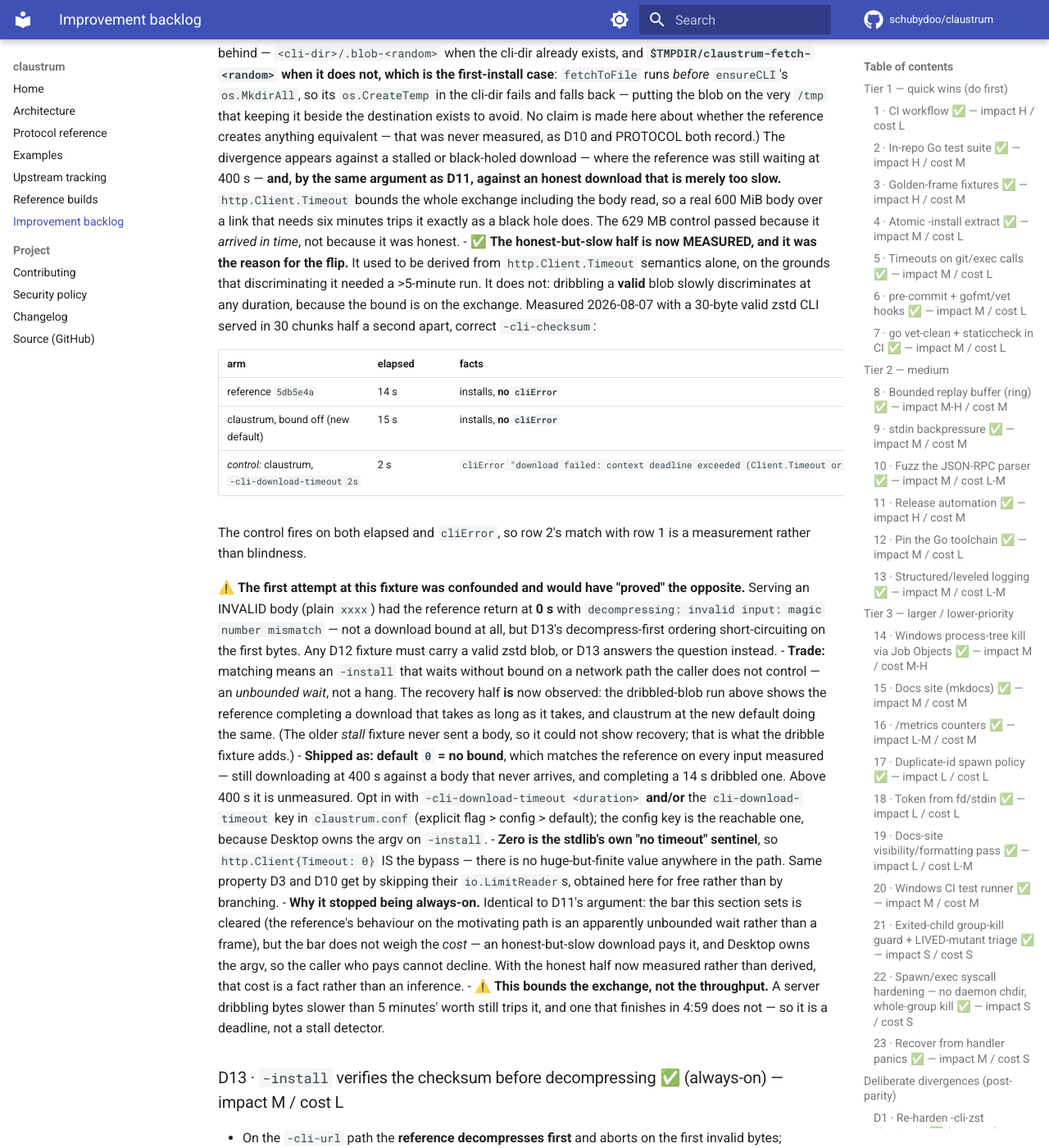
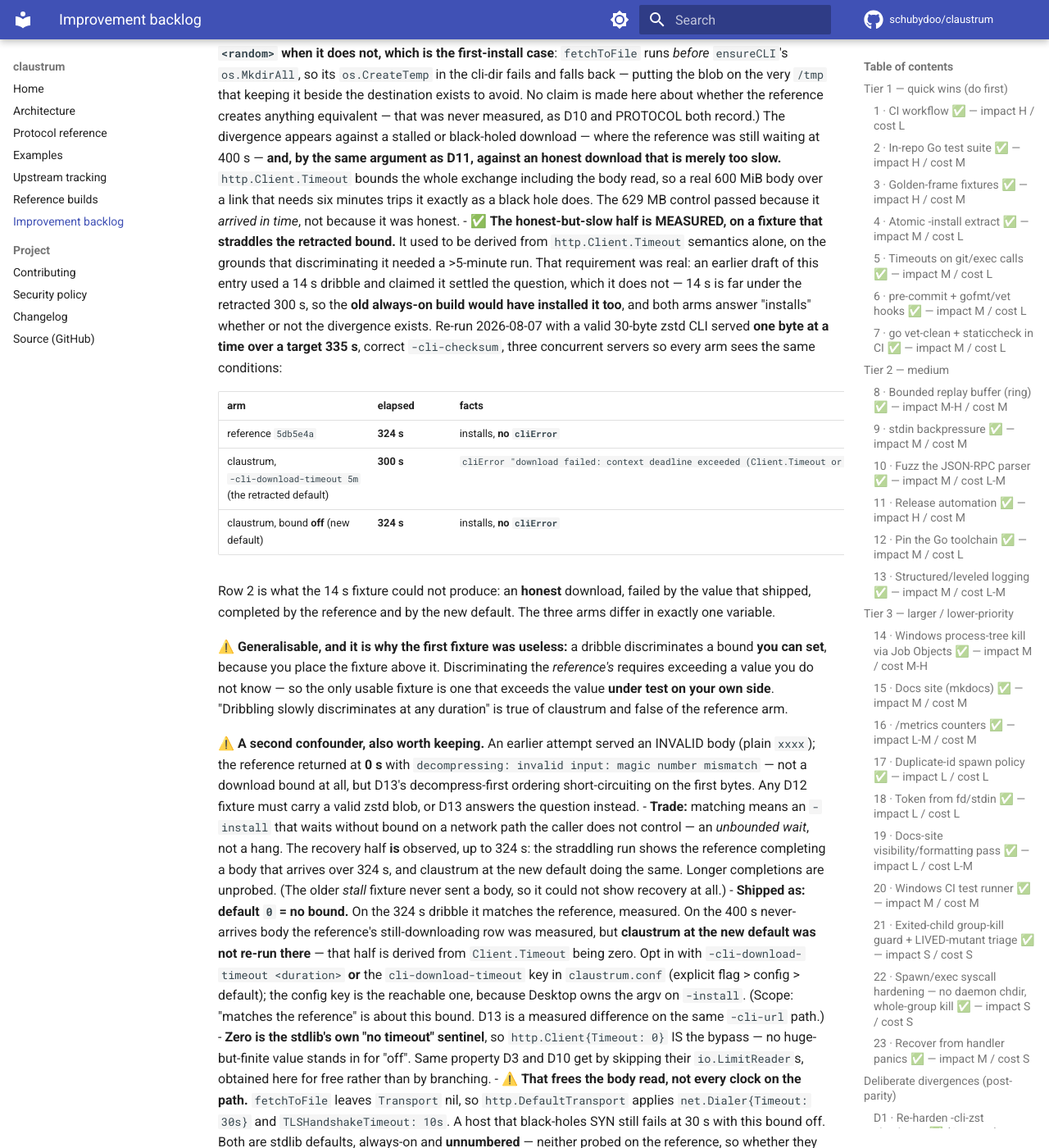
Before and after one commit to schubydoo/claustrum, an MkDocs documentation site: the page built from docs/IMPROVEMENTS.md, in a window 1280 px wide and 1400 px high, scrolled down 25148 px. Shown: the whole window at 82% size. Built offline with MkDocs 1.6.1 and Material for MkDocs 9.7.7, drawn with Linux system fonts in a browser that asks for light colours; comment, search, counter and statistics services are not loaded; some of the changed text lies outside the part shown.

Commit message:
docs: measure D12 on a fixture that straddles the retracted bound
The entry claimed the honest-but-slow half was measured. It was not: the 14 s
dribble it cited sits far under the retracted 300 s, so the OLD always-on build
would have installed it too — both arms answer "installs" whether or not the
divergence exists. A parity audit called that out and it was right.

Re-run 2026-08-07 with a valid 30-byte zstd CLI served one byte at a time over a
target 335 s, correct -cli-checksum, three concurrent servers so every arm sees
the same conditions:

  reference 5db5e4a                     324 s  installs, no cliError
  claustrum -cli-download-timeout 5m    300 s  download failed: context deadline exceeded
  claustrum, bound off (new default)    324 s  installs, no cliError

Row 2 is what the short fixture could not produce: an honest download, failed by
the value that shipped, completed by the reference and by the new default.

The generalisable part, and why the first fixture was useless: a dribble
discriminates a bound YOU CAN SET, because you place the fixture above it.
Discriminating the reference's requires exceeding a value you do not know, so
the only usable fixture exceeds the value under test on your own side.

Also carried over from the rebase, which had dropped them:

- http.Client{Timeout: 0} frees the BODY READ, not the path. http.DefaultTransport
  still applies net.Dialer{Timeout: 30s} and TLSHandshakeTimeout: 10s, both
  always-on, unnumbered and unprobed on the reference.
- "matches the reference on every input measured" was false on its own path:
  claustrum at the new default was never run against the 400 s never-arrives body,
  and D13 is a measured difference on the same -cli-url path.
- Present-tense copies of the 5-minute default, and D11's entry still saying D12's
  flip was unmade.

Co-Authored-By: Claude Opus 5 <noreply@anthropic.com>

```diff
--- a/docs/IMPROVEMENTS.md
+++ b/docs/IMPROVEMENTS.md
@@ -1079,10 +1079,9 @@ completes it with `git.worktree_remove`, which shares the predicate
   far-future deadline is a different thing that merely looks equivalent, and it
   would keep `exec.CommandContext`'s kill-on-cancel path in play where the
   reference showed no such cut-off.
-- **What still ships bounded on the `-install` path:** D12's download timeout —
-  the same flip is **proposed** for it in a follow-up PR, not yet made — and the
-  linux-only `ldd` probe (tier item 5), which is not a D-number and is not
-  proposed for a flip.
+- **What still ships bounded on the `-install` path:** only the linux-only `ldd`
+  probe (tier item 5), which is not a D-number and is not proposed for a flip.
+  D12's download bound took this same flip alongside it.
 
 ### D12 · Make the `-install` CLI download bound opt-in ✅ (opt-in) — impact M / cost L
 
@@ -1123,53 +1122,74 @@ completes it with `git.worktree_remove`, which shares the predicate
   exchange including the body read, so a real 600 MiB body over a link that needs
   six minutes trips it exactly as a black hole does. The 629 MB control passed
   because it *arrived in time*, not because it was honest.
-- ✅ **The honest-but-slow half is now MEASURED, and it was the reason for the
-  flip.** It used to be derived from `http.Client.Timeout` semantics alone, on the
-  grounds that discriminating it needed a >5-minute run. It does not: dribbling a
-  **valid** blob slowly discriminates at any duration, because the bound is on the
-  exchange. Measured 2026-08-07 with a 30-byte valid zstd CLI served in 30 chunks
-  half a second apart, correct `-cli-checksum`:
+- ✅ **The honest-but-slow half is MEASURED, on a fixture that straddles the
+  retracted bound.** It used to be derived from `http.Client.Timeout` semantics
+  alone, on the grounds that discriminating it needed a >5-minute run. That
+  requirement was real: an earlier draft of this entry used a 14 s dribble and
+  claimed it settled the question, which it does not — 14 s is far under the
+  retracted 300 s, so the **old always-on build would have installed it too**, and
+  both arms answer "installs" whether or not the divergence exists. Re-run
+  2026-08-07 with a valid 30-byte zstd CLI served **one byte at a time over a
+  target 335 s**, correct `-cli-checksum`, three concurrent servers so every arm
+  sees the same conditions:
 
   | arm | elapsed | facts |
   |---|---|---|
-  | reference `5db5e4a` | 14 s | installs, **no `cliError`** |
-  | claustrum, bound off (new default) | 15 s | installs, **no `cliError`** |
-  | *control:* claustrum, `-cli-download-timeout 2s` | 2 s | `cliError "download failed: context deadline exceeded (Client.Timeout or context cancellation while reading body)"` |
+  | reference `5db5e4a` | **324 s** | installs, **no `cliError`** |
+  | claustrum, `-cli-download-timeout 5m` (the retracted default) | **300 s** | `cliError "download failed: context deadline exceeded (Client.Timeout or context cancellation while reading body)"` |
+  | claustrum, bound **off** (new default) | **324 s** | installs, **no `cliError`** |
 
-  The control fires on both elapsed and `cliError`, so row 2's match with row 1 is
-  a measurement rather than blindness.
+  Row 2 is what the 14 s fixture could not produce: an **honest** download, failed
+  by the value that shipped, completed by the reference and by the new default. The
+  three arms differ in exactly one variable.
 
-  ⚠️ **The first attempt at this fixture was confounded and would have "proved"
-  the opposite.** Serving an INVALID body (plain `xxxx`) had the reference return
-  at **0 s** with `decompressing: invalid input: magic number mismatch` — not a
-  download bound at all, but D13's decompress-first ordering short-circuiting on
-  the first bytes. Any D12 fixture must carry a valid zstd blob, or D13 answers
-  the question instead.
+  ⚠️ **Generalisable, and it is why the first fixture was useless:** a dribble
+  discriminates a bound **you can set**, because you place the fixture above it.
+  Discriminating the *reference's* requires exceeding a value you do not know — so
+  the only usable fixture is one that exceeds the value **under test on your own
+  side**. "Dribbling slowly discriminates at any duration" is true of claustrum and
+  false of the reference arm.
+
+  ⚠️ **A second confounder, also worth keeping.** An earlier attempt served an
+  INVALID body (plain `xxxx`); the reference returned at **0 s** with
+  `decompressing: invalid input: magic number mismatch` — not a download bound at
+  all, but D13's decompress-first ordering short-circuiting on the first bytes. Any
+  D12 fixture must carry a valid zstd blob, or D13 answers the question instead.
 - **Trade:** matching means an `-install` that waits without bound on a network
   path the caller does not control — an *unbounded wait*, not a hang. The recovery
-  half **is** now observed: the dribbled-blob run above shows the reference
-  completing a download that takes as long as it takes, and claustrum at the new
-  default doing the same. (The older *stall* fixture never sent a body, so it could
-  not show recovery; that is what the dribble fixture adds.)
-- **Shipped as: default `0` = no bound**, which matches the reference on every
-  input measured — still downloading at 400 s against a body that never arrives,
-  and completing a 14 s dribbled one. Above 400 s it is unmeasured. Opt in with
-  `-cli-download-timeout <duration>` **and/or** the `cli-download-timeout` key in
+  half **is** observed, up to 324 s: the straddling run shows the reference
+  completing a body that arrives over 324 s, and claustrum at the new default doing
+  the same. Longer completions are unprobed. (The older *stall* fixture never sent
+  a body, so it could not show recovery at all.)
+- **Shipped as: default `0` = no bound.** On the 324 s dribble it matches the
+  reference, measured. On the 400 s never-arrives body the reference's
+  still-downloading row was measured, but **claustrum at the new default was not
+  re-run there** — that half is derived from `Client.Timeout` being zero. Opt in
+  with `-cli-download-timeout <duration>` **or** the `cli-download-timeout` key in
   `claustrum.conf` (explicit flag > config > default); the config key is the
-  reachable one, because Desktop owns the argv on `-install`.
+  reachable one, because Desktop owns the argv on `-install`. (Scope: "matches the
+  reference" is about this bound. D13 is a measured difference on the same
+  `-cli-url` path.)
 - **Zero is the stdlib's own "no timeout" sentinel**, so `http.Client{Timeout: 0}`
-  IS the bypass — there is no huge-but-finite value anywhere in the path. Same
-  property D3 and D10 get by skipping their `io.LimitReader`s, obtained here for
-  free rather than by branching.
+  IS the bypass — no huge-but-finite value stands in for "off". Same property D3
+  and D10 get by skipping their `io.LimitReader`s, obtained here for free rather
+  than by branching.
+- ⚠️ **That frees the body read, not every clock on the path.** `fetchToFile`
+  leaves `Transport` nil, so `http.DefaultTransport` applies
+  `net.Dialer{Timeout: 30s}` and `TLSHandshakeTimeout: 10s`. A host that black-holes
+  SYN still fails at 30 s with this bound off. Both are stdlib defaults, always-on
+  and **unnumbered** — neither probed on the reference, so whether they diverge is
+  open. Named here so "unbounded" is not read wider than it is.
 - **Why it stopped being always-on.** Identical to D11's argument: the bar this
   section sets is cleared (the reference's behaviour on the motivating path is an
   apparently unbounded wait rather than a frame), but the bar does not weigh the
   *cost* — an honest-but-slow download pays it, and Desktop owns the argv, so the
-  caller who pays cannot decline. With the honest half now measured rather than
-  derived, that cost is a fact rather than an inference.
-- ⚠️ **This bounds the exchange, not the throughput.** A server dribbling bytes
-  slower than 5 minutes' worth still trips it, and one that finishes in 4:59 does
-  not — so it is a deadline, not a stall detector.
+  caller who pays cannot decline. The 324 s row makes that cost a measurement
+  rather than an inference.
+- ⚠️ **When opted in, it bounds the exchange, not the throughput.** A server
+  dribbling bytes slower than the configured duration trips it, and one that
+  finishes just inside does not — so it is a deadline, not a stall detector. That
+  is exactly why it is no longer on by default.
 
 ### D13 · `-install` verifies the checksum before decompressing ✅ (always-on) — impact M / cost L
 
```
Also changed, not shown: CLAUDE.md (+8 -7 lines), docs/PROTOCOL.md (+12 -8 lines), docs/UPSTREAM-TRACKING.md (+7 -3 lines).
